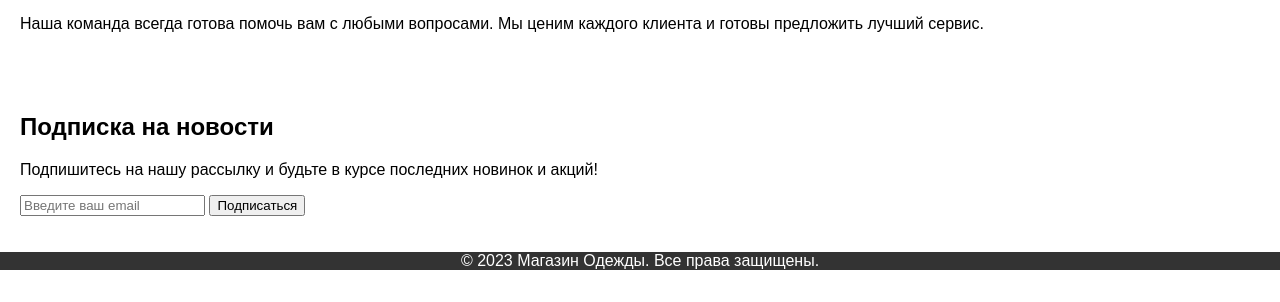
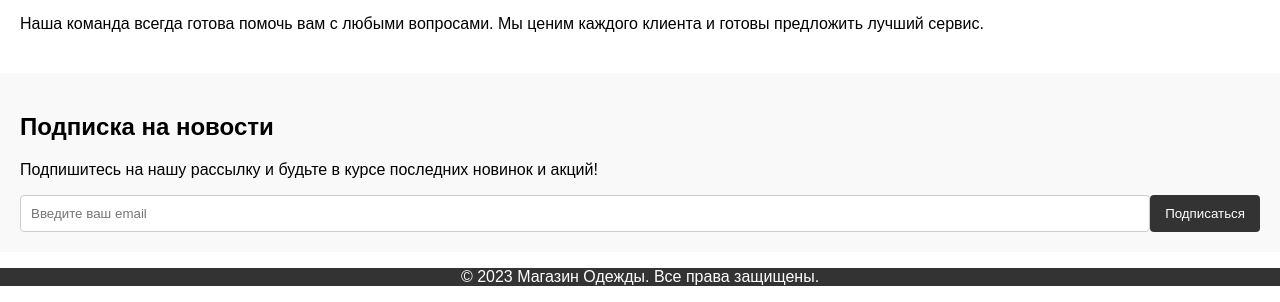
Before and after one commit to anastasiaaleksandrowa/brand, a plain HTML site: page index.html in a window 1280 px wide. Shown: the part 946-1248 px from the top of the page. Drawn offline with Linux system fonts and the light colour scheme.

Commit message:
style подписка

```diff
--- a/css/style.css
+++ b/css/style.css
@@ -137,3 +137,46 @@ body {
     border-radius: 8px;
     /* Закругляем углы изображений */
 }
+
+.subscribe {
+    background-color: #f9f9f9;
+    /* Светлый фон для секции подписки */
+    padding: 20px;
+    /* Отступы вокруг секции */
+}
+
+.subscribe form {
+    display: flex;
+    /* Используем flexbox для выравнивания элементов формы */
+}
+
+.subscribe input[type=email] {
+    flex: 1;
+    /* Занимаем оставшееся пространство */
+    padding: 10px;
+    /* Отступы внутри поля ввода */
+    border: 1px solid #ccc;
+    /* Рамка вокруг поля ввода */
+    border-radius: 4px;
+    /* Закругляем углы поля ввода */
+}
+
+.subscribe button {
+    padding: 10px 15px;
+    /* Отступы внутри кнопки */
+    background-color: #333;
+    /* Цвет фона кнопки */
+    color: white;
+    /* Цвет текста кнопки */
+    border: none;
+    /* Убираем рамку у кнопки */
+    border-radius: 4px;
+    /* Закругляем углы кнопки */
+    cursor: pointer;
+    /* Указываем, что элемент кликабельный */
+}
+
+.subscribe button:hover {
+    background-color: #555;
+    /* Изменяем цвет фона при наведении на кнопку */
+}
```
